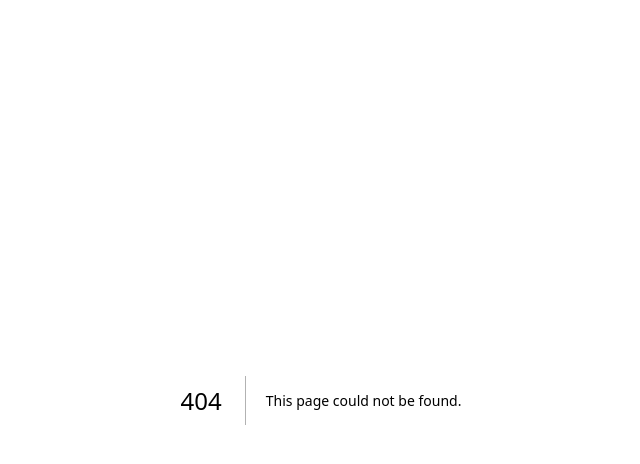
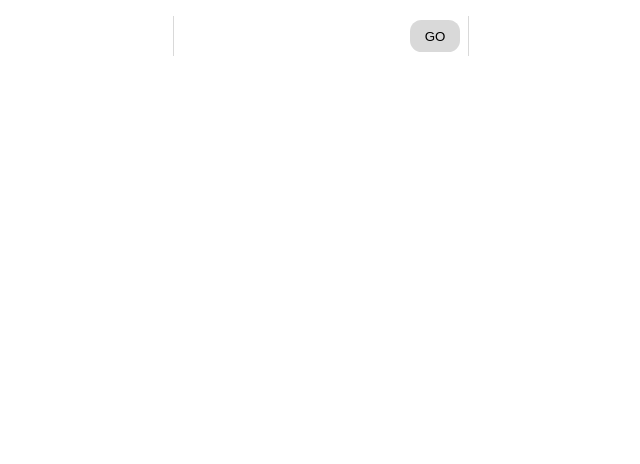
Before and after one commit to mtrupiano/card-viewer, a Next.js app: page /search in a window 1280 px wide. Before the commit this address had no page. Shown: the top 464 px of the page, without its empty margins (319-959 px from the left). Built offline with nearby package versions, Linux system fonts and the light colour scheme.

Commit message:
refactoring

```diff
--- a/app/components/CardSearchAndSelectionPane.tsx
+++ b/app/components/CardSearchAndSelectionPane.tsx
@@ -88,7 +88,7 @@ export default function CardSearchAndSelectionPane({
       </form>
 
       {cardList && cardList.length > 0 && (
-        <List>
+        <List style={{ overflowY: "scroll" }}>
           {cardList.map((card, index) => (
             <ListItemButton
               key={index}
--- /dev/null
+++ b/app/components/SearchField.tsx
@@ -0,0 +1,79 @@
+import { useState } from "react";
+import {
+  Stack,
+  TextField,
+  Button,
+  InputBase,
+  Box,
+  ButtonBase,
+  styled,
+} from "@mui/material";
+
+
+const StyledBox = styled(Box)({
+  display: "flex",
+  justifyContent: "center",
+  marginLeft: "1px",
+  padding: "4px 8px",
+  borderLeft: "1px solid #D9D9D9",
+  borderRight: "1px solid #D9D9D9",
+  '&:has(.Mui-focused)': {
+    borderLeft: "2px solid #D9D9D9",
+    borderRight: "2px solid #D9D9D9",
+  },
+  '&:hover': {
+    backgroundColor: "#f0f0f0"
+  },
+});
+
+const StyledButtonBase = styled(ButtonBase)({
+  width: "50px",
+  height: "32px",
+  borderRadius: "11.5px",
+  textTransform: "uppercase",
+  backgroundColor: "#D9D9D9",
+  marginLeft: "8px",
+});
+
+export default function SearchField({
+  initialSearchText,
+  handleSearch,
+  loading,
+}: {
+  initialSearchText: string,
+  handleSearch: () => void,
+  loading: boolean,
+}) {
+
+  const [searchText, setSearchText] = useState(initialSearchText || "");
+  const handleSubmit = (event: HTMLFormElement) => {
+    event.preventDefault();
+    handleSearch(searchText);
+  };
+
+  return (
+    <Stack direction="row" spacing={2}>
+      <StyledBox>
+        <form onSubmit={handleSubmit}>
+          <InputBase
+            value={searchText}
+            onChange={e => setSearchText(e.target.value)}
+            inputProps={{
+              style: {
+                padding: "0px"
+              }
+            }}
+          />
+          <StyledButtonBase
+            onClick={handleSubmit}
+            type="submit"
+            disabled={loading || searchText.trim().length === 0}
+            variant="contained"
+          >
+            Go
+          </StyledButtonBase>
+        </form>
+      </StyledBox>
+    </Stack>
+  );
+};
--- /dev/null
+++ b/app/globals.css
@@ -0,0 +1,8 @@
+body {
+  margin: 0;
+  position: fixed;
+  overflow: hidden;
+  overscroll-behavior-y: none;
+  width: 100vw;
+  height: 100vh;
+}
--- a/app/layout.tsx
+++ b/app/layout.tsx
@@ -1,4 +1,5 @@
 import type { Metadata } from "next";
+import "./globals.css";
 
 export const metadata: Metadata = {
   title: "MTG Card Viewer",
--- /dev/null
+++ b/app/search/page.tsx
@@ -0,0 +1,59 @@
+"use client"
+
+import { useEffect, useState } from "react";
+import { useSearchParams, useRouter } from "next/navigation";
+import { TextField, Stack, Button, Container, Box } from "@mui/material";
+import { Canvas } from "@react-three/fiber";
+
+import styles from "./styles.module.css";
+import SearchField from "../components/SearchField";
+
+export default function SearchPage() {
+
+  const searchParams = useSearchParams();
+  const router = useRouter();
+
+  const [loading, setLoading] = useState(false);
+
+  const handleClick = (event: HTMLFormElement) => {
+    event.preventDefault();
+    handleSearch(searchText);
+  };
+
+  const handleSearch = (s: string) => {
+    if (loading) return;
+    setLoading(true);
+
+    const params = new URLSearchParams();
+    params.set("q", s.trim());
+    router.push("search?" + params.toString());
+
+    setLoading(false);
+    console.log(s);
+  };
+
+  return (
+    <>
+      <Canvas>
+
+      </Canvas>
+      <Box
+        display="flex"
+        justifyContent="center"
+        sx={{
+          position: "absolute",
+          top: "0",
+          left: "0",
+          width: "100vw",
+          paddingTop: 2,
+        }}
+      >
+        <SearchField
+          handleSearch={handleSearch}
+          loading={loading}
+          initialSearchText={searchParams.get("q")}
+        />
+      </Box>
+    </>
+  );
+}
--- /dev/null
+++ b/app/search/styles.module.css
@@ -0,0 +1,5 @@
+.header {
+  width: 100vw;
+  display: flex;
+  justify-content: center;
+}
```
Also changed, not shown: app/page.tsx (+26 -31 lines).
